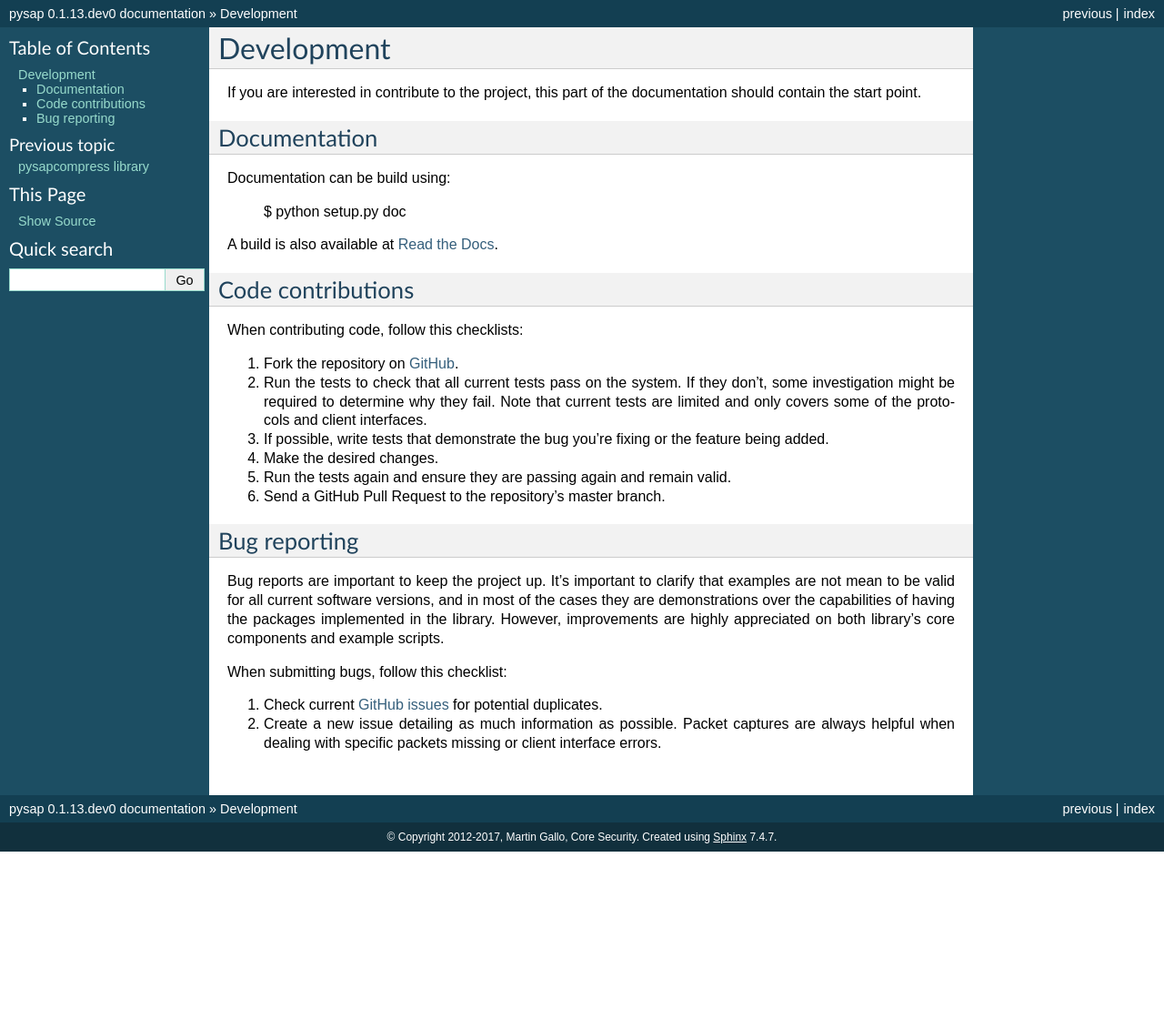
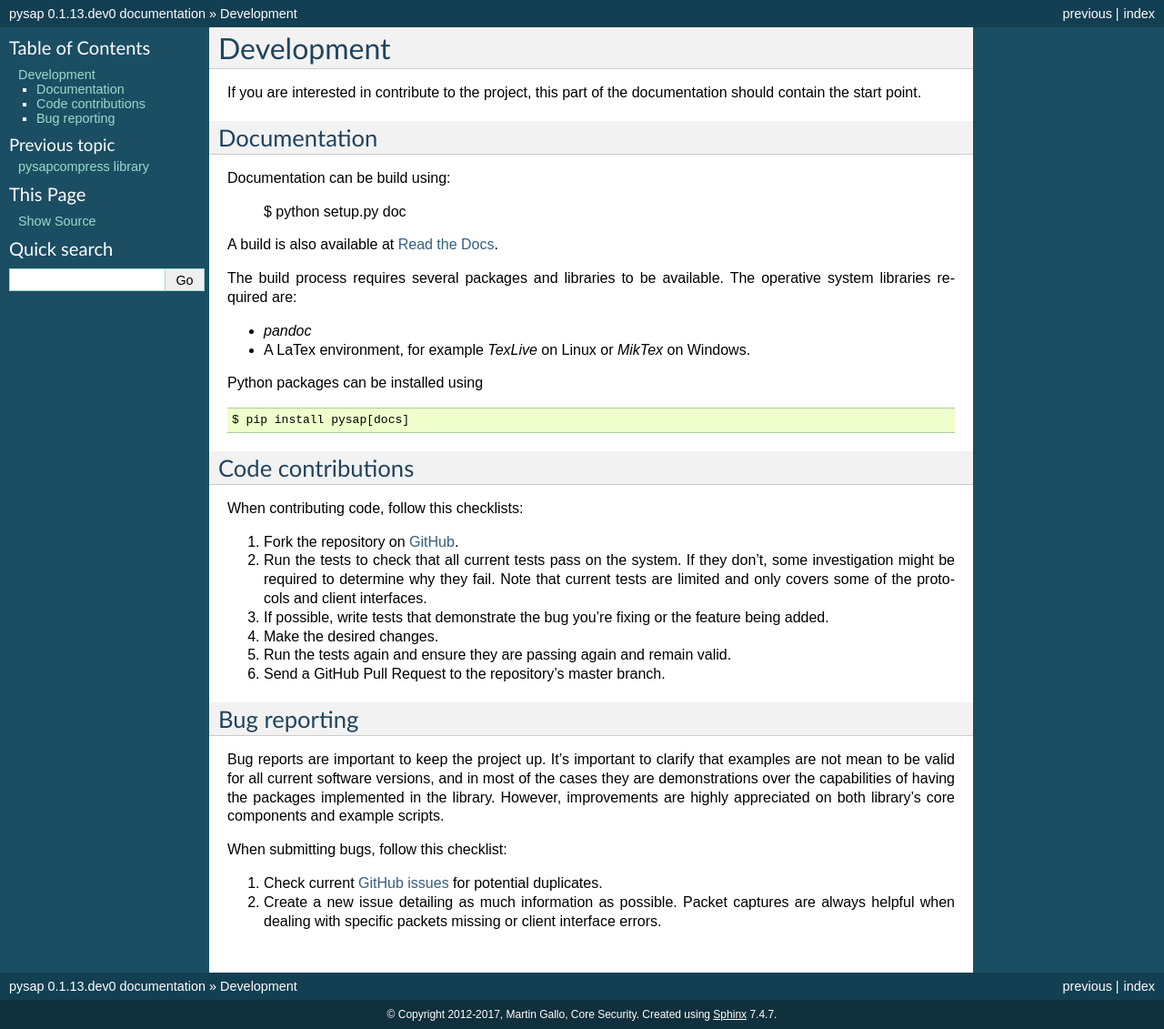
Before and after one commit to OWASP/pysap, a Sphinx documentation site: the page built from docs/dev/dev.rst, in a window 1280 px wide. Shown: the whole page at 91% size. Built offline with Sphinx 7.4.7, drawn with Linux system fonts in a browser that asks for light colours; pages that are not in the unit, such as notebooks, are missing from menus; before the commit the page ends 936 px from its top, so only the background shows below that.

Commit message:
Move doc build to Development page

```diff
--- a/docs/dev/dev.rst
+++ b/docs/dev/dev.rst
@@ -20,6 +20,17 @@ Documentation can be build using:
     $ python setup.py doc
 
 A build is also available at `Read the Docs <https://pysap.readthedocs.io/en/latest/>`_.
+
+
+The build process requires several packages and libraries to be available. The operative system libraries required are:
+
+* `pandoc`
+* A LaTex environment, for example `TexLive` on Linux or `MikTex` on Windows.
+
+Python packages can be installed using ::
+
+    $ pip install pysap[docs]
+
 
 
 Code contributions
--- a/docs/user/user.rst
+++ b/docs/user/user.rst
@@ -34,10 +34,6 @@ Some of those extra libraries can be installed with `pip`_ running the following
 command::
 
     $ pip install pysap[examples]
-
-`Sphinx <https://sphinx-doc.org/>`_ is also required for building the documentation. For installing it use::
-
-    $ pip install pysap[docs]
 
 
 Manual installation
```
